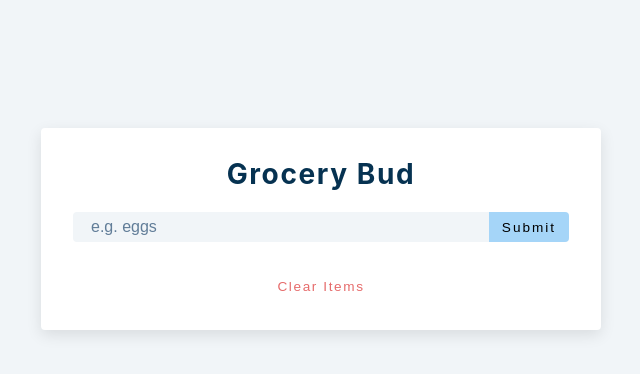
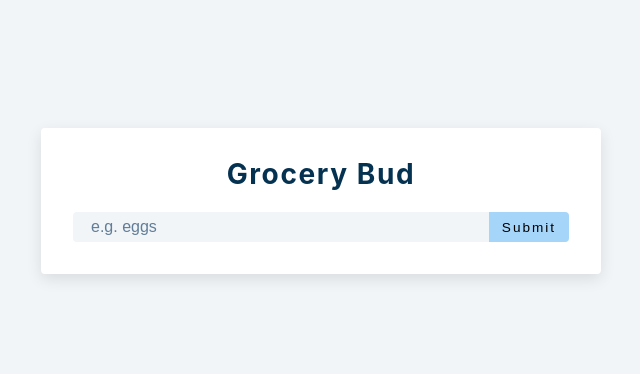
Before and after one commit to nfragiskatos/React-Grocery_Bud, a React (Create React App) app: page / in a window 1280 px wide. Shown: the top 374 px of the page, without its empty margins (319-959 px from the left). Built offline with nearby package versions, Linux system fonts and the light colour scheme.

Commit message:
Conditionally show list only if there are items in it.

```diff
--- a/src/App.js
+++ b/src/App.js
@@ -40,10 +40,12 @@ function App () {
 					</button>
 				</div>
 			</form>
-			<div className="grocery-container">
-				<List items={list} />
-				<button className="clear-btn">Clear Items</button>
-			</div>
+			{list.length > 0 && (
+				<div className="grocery-container">
+					<List items={list} />
+					<button className="clear-btn">Clear Items</button>
+				</div>
+			)}
 		</section>
 	);
 }
```
